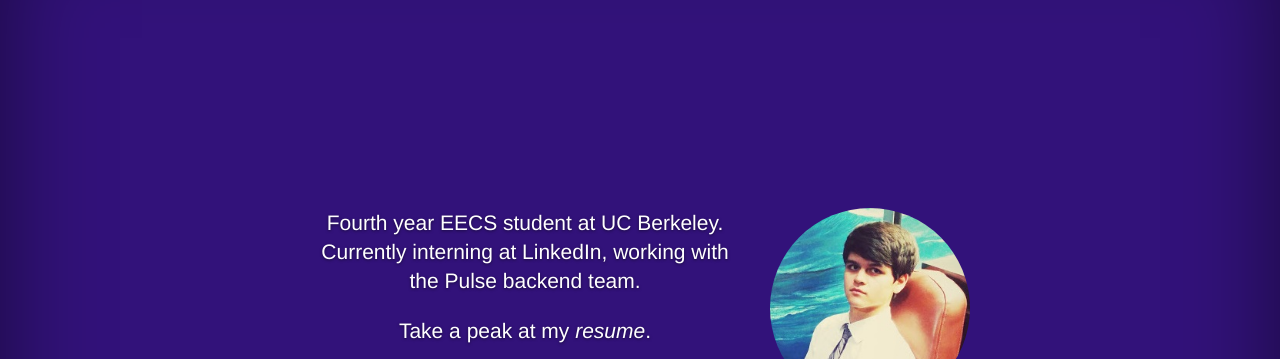
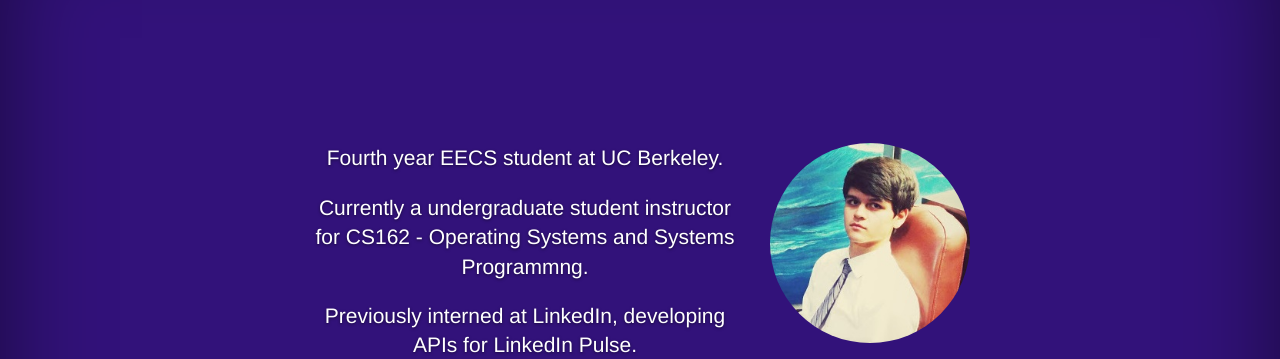
Before and after one commit to AMouri/AMouri.github.io, a plain HTML site: page index.html in a window 1280 px wide. Shown: the part 82-441 px from the top of the page. Drawn offline with nearby package versions, Linux system fonts and the light colour scheme.

Commit message:
Updating homepage

```diff
--- a/index.html
+++ b/index.html
@@ -52,7 +52,8 @@
               <div class="row">
                 <div class="col-xs-8">
                   <p class="lead"> Fourth year EECS student at UC Berkeley.
-                  Currently interning at LinkedIn, working with the Pulse backend team.</p>
+                  <p class = "lead"> Currently a undergraduate student instructor for CS162 - Operating Systems and Systems Programmng. </p>
+                  <p class = "lead"> Previously interned at LinkedIn, developing APIs for LinkedIn Pulse.</p>
                   <p class="lead"> Take a peak at my <a href="assets/resume.pdf"><em>resume</em></a>. </p>
                   <p class = "lead">
                     <a href="https://github.com/AMouri"><i class = "fa fa-github fa-2x"> </i></a>
```
